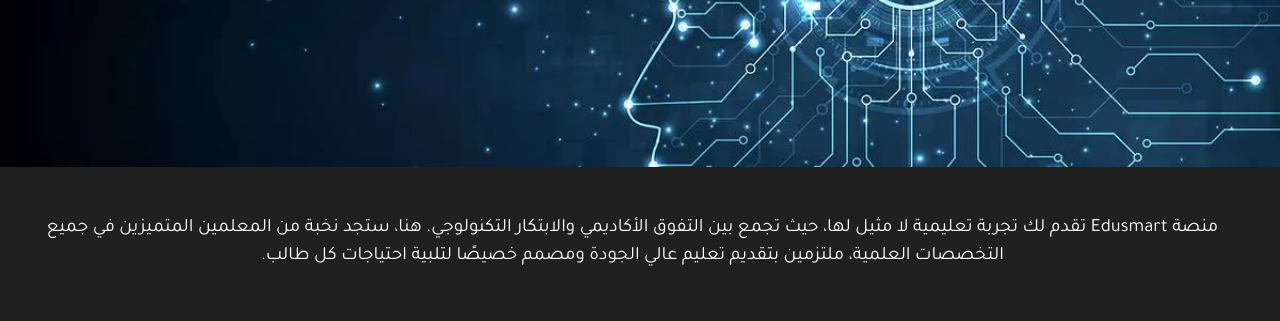
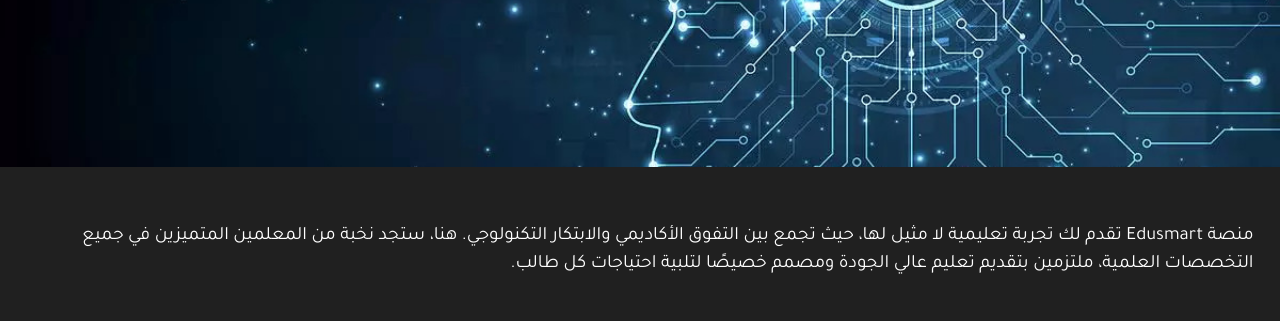
Before and after one commit to education-smart/edu, a plain HTML site: page index.html in a window 1280 px wide. Shown: the part 343-664 px from the top of the page. Drawn offline with Linux system fonts and the light colour scheme.

Commit message:
Update index.html

```diff
--- a/index.html
+++ b/index.html
@@ -102,11 +102,11 @@
         <br>
         <br>
 
-        <center>
+        <h1 class="Title"></h1>
         <p class="Text">
             منصة Edusmart تقدم لك تجربة تعليمية لا مثيل لها، حيث تجمع بين التفوق الأكاديمي والابتكار التكنولوجي. هنا، ستجد نخبة من المعلمين المتميزين في جميع التخصصات العلمية، ملتزمين بتقديم تعليم عالي الجودة ومصمم خصيصًا لتلبية احتياجات كل طالب.
         </p>
-        </center>
+
 
         <br>
         <br>
```
